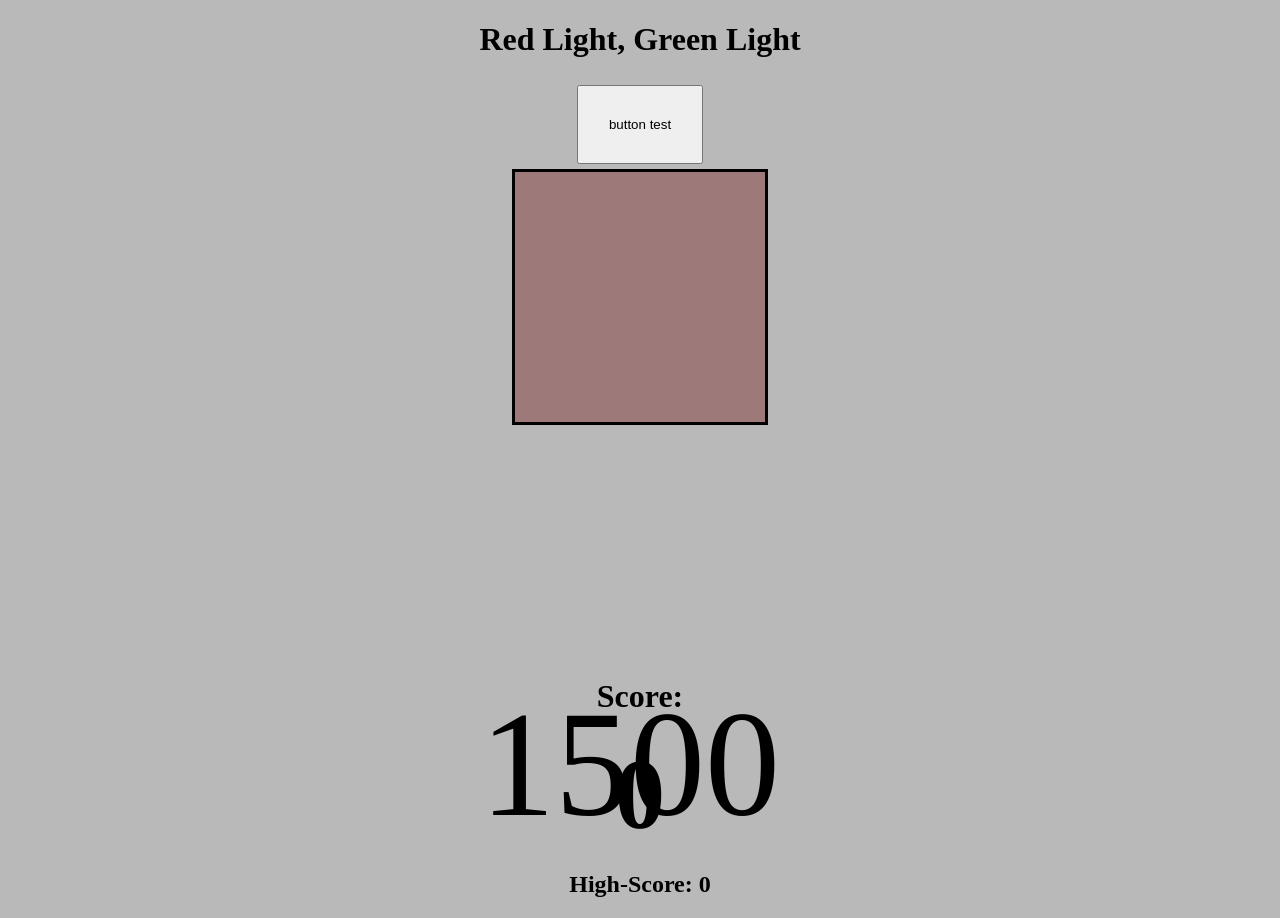
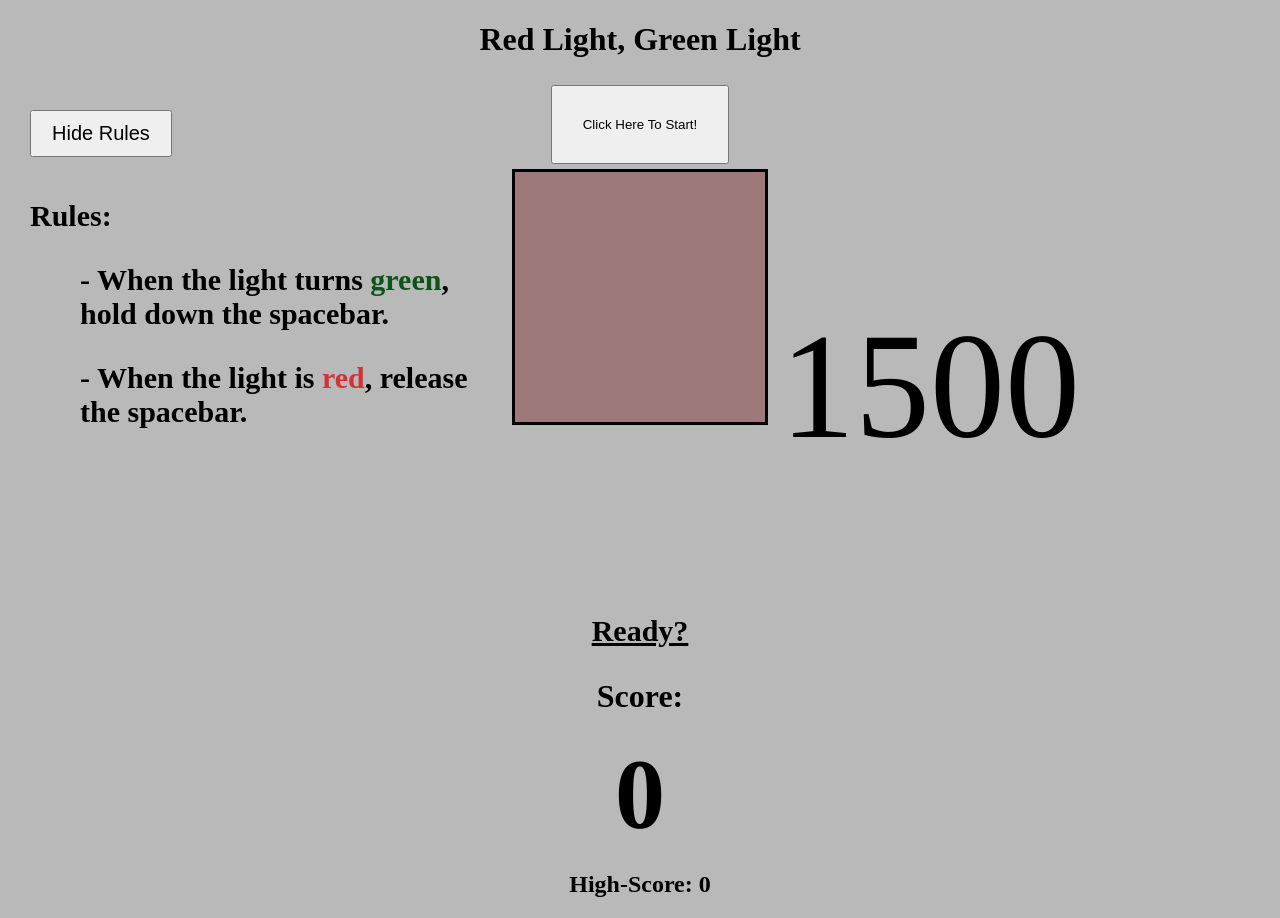
Before and after one commit to TameCoffin/Capstone-Game, a plain HTML site: page index.html in a window 1280 px wide. Drawn offline with Linux system fonts and the light colour scheme.

Commit message:
tutorial added

```diff
--- a/css/style.css
+++ b/css/style.css
@@ -45,7 +45,6 @@ body {
 }
 
 #lightAlert {
-    visibility: hidden;
     font-size: 30px;
 }
 
@@ -53,13 +52,37 @@ body {
     font-size: 150px;
     /* visibility: hidden; */
     position: fixed;
-    right: 500px;
+    right: 200px;
+    top: 300px;
+    margin: auto;
 }
 
+#hideRules {
+    padding: 10px 20px;
+    position: absolute;
+    text-align: center;
+    font-size: 20px;
+    left: 30px;
+    margin-top: 30px;
+}
 
-.tutorial {
-    margin-top: 20px;
-    text-align: center;
+#tutorial {
+    display: block;
+    position: absolute;
+    font-size: 30px;
+    width: 450px;
+    left: 30px;
+    text-align: left;
+    margin: auto;
+    font-weight: 900;
+}
+
+#ruleOne {
+    margin-left: 50px;
+}
+
+#ruleTwo {
+    margin-left: 50px;
 }
 
 .points {
--- a/index.html
+++ b/index.html
@@ -15,18 +15,23 @@
         <h1 class="countdown" id="countdown">3</h1>
     </header>
     <main class="main" id="main">
-        <button class="test-button" id="testButton">button test</button>
+        <button class="test-button" id="testButton">Click Here To Start!</button>
+        <button class="hide-rules" id="hideRules">Hide Rules</button>
+        <section class="tutorial" id="tutorial">
+            <p class="rule-title" id="ruleTitle">Rules:</p>
+            <p class="rule-one" id="ruleOne">- When the light turns <span style="font-weight: bold; color: rgb(12, 85, 24);">green</span>, hold down the spacebar.</p>
+            <p class="rule-two" id="ruleTwo">- When the light is <span style="font-weight: bold; color: rgb(210, 51, 51);">red</span>, release the spacebar.</p>
+        </section>
         <div class="light"id="light"></div>
         <h1 class="game-over" id="gameOver">Game Over!</h1>
         <button class="restart-button" id="restartButton">Retry</button>
         <!-- potentially add an option to turn text on or off for those that may have trouble seeing the colors. for now, just have the text at the bottom anyway. -->
-        <h3 class="light-alert" style="text-decoration: underline;" id="lightAlert">Light change alert here</h3>
+        <h3 class="light-alert" style="text-decoration: underline;" id="lightAlert">Ready?</h3>
         <div class="game-text">
             <div class="game-score">
                 <div class="error-time-test" id="errorTimeTest">1500</div>
                 <h1>Score: <span id="gameScoreTitle"></span><h1 class="points" id="points">0</h1></h1>
             </div>
-            <h2 class="high-score-message">...but on the bright side, you *literally* have the world record for this game! Congrats!</h2>
             <h2 class="high-score">High-Score:<span id="highScore"> 0</span></h2>
         </div>
     </main>
--- a/js/tests.js
+++ b/js/tests.js
@@ -9,6 +9,8 @@ const errorTimeTest = document.getElementById('errorTimeTest')
 const gameOverState = document.getElementById('gameOver')
 const restart = document.getElementById('restartButton')
 const highScore = document.getElementById('highScore')
+const hideRules = document.getElementById('hideRules')
+const tutorial = document.getElementById('tutorial')
 
 let color = "rgb(210, 51, 51)"
 let pointNum = 0
@@ -23,8 +25,8 @@ let greenMin = 2;
 let greenMax = 6;
 let subtraction = 0.2
 let roomForError = 1.5
-let errorTimer = 100
-let newErrorTimer = 100
+let errorTimer = 75
+let newErrorTimer = 75
 let errorSubtract = 1
 let keyState = {};
 let startTime = 3
@@ -36,6 +38,20 @@ testButton.addEventListener('click', ()=> {
 restart.addEventListener('click', ()=> {
     restartGame()
 })
+
+hideRules.addEventListener('click', ()=> {
+    hideRule()
+})
+
+function hideRule() {
+    if (tutorial.style.display === "none"){
+        tutorial.style.display = "block"
+        console.log("rules hidden");
+    } else {
+        tutorial.style.display = "none"
+        console.log("rules displayed");
+    }
+}
 
 function gameStatusCheck() {
     if (gameStatus === false) {
@@ -106,8 +122,6 @@ function errorIncrement() {
     setTimeout(errorIncrement, 1000)
 }
 
-
-// create a function that will add the value of the error increment number and then add it to the starting value of errorTime
 
 function errorTime() {
     errorTimer += newErrorTimer
@@ -240,4 +254,8 @@ function newHighscore() {
     }
 }
 
-// highscore function will be something like "If finalscore is greater than highscore, highscore = finalscore"
+/*
+    2-13-24
+
+        So I seem to have all the basic stuff done and the game is about as functional as it needs to be. Today let's just add smaller elements like options and messages. EG, option to turn off the text that notifies of the light changing and a tutorial message before the game starts.
+*/
```
Also changed, not shown: js/app.js (+5 -5 lines).
